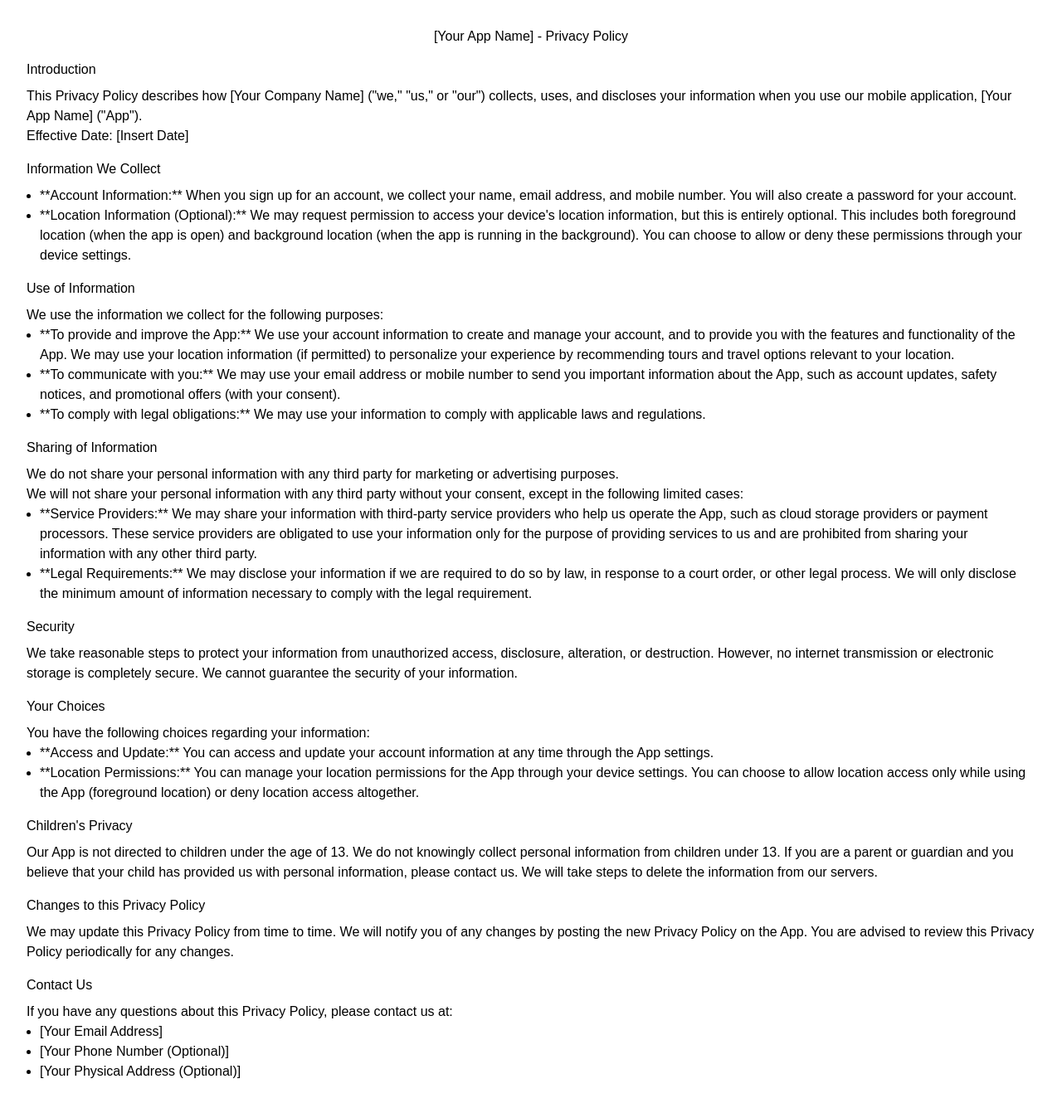
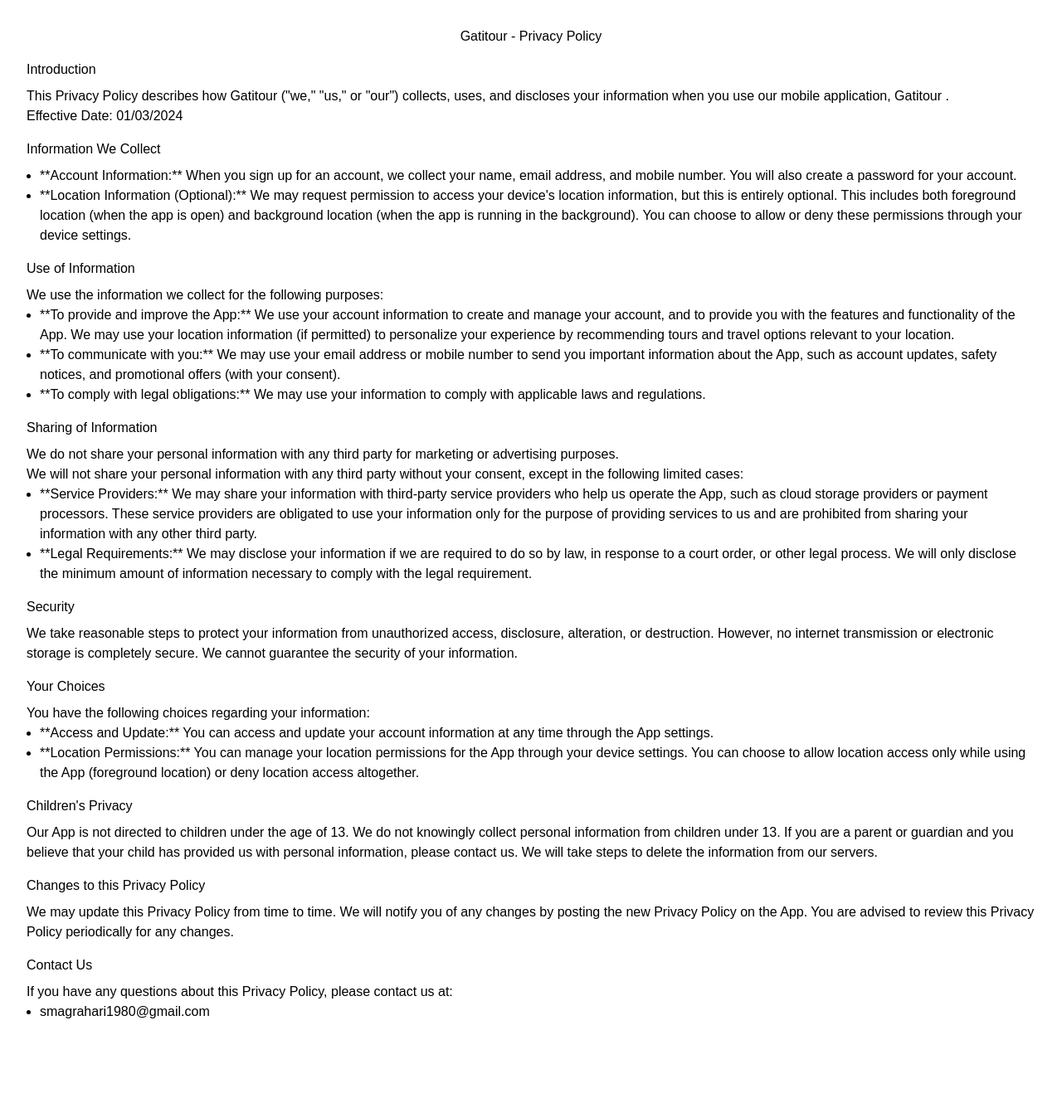
Before and after one commit to mohammed-ask/gatitourcms, a PHP site: page /gatitour/main/privacy-policy.php in a window 1280 px wide. Shown: the whole page at 83% size. After the commit the page ends 1228 px from the top, so only its background shows below. Run offline with PHP 8.4, Linux system fonts and the light colour scheme; style sheets or scripts are compiled from the project's sources.

Commit message:
Update privacy-policy.php

```diff
--- a/main/privacy-policy.php
+++ b/main/privacy-policy.php
@@ -4,7 +4,7 @@
 <head>
     <meta charset="UTF-8">
     <meta name="viewport" content="width=device-width, initial-scale=1.0">
-    <title>[Your App Name] - Privacy Policy</title>
+    <title>Gatitour - Privacy Policy</title>
     <link rel="stylesheet" href="style.css">
 </head>
 <style>
@@ -35,13 +35,13 @@
 
 <body>
     <header>
-        <h1>[Your App Name] - Privacy Policy</h1>
+        <h1>Gatitour - Privacy Policy</h1>
     </header>
     <main>
         <section>
             <h2>Introduction</h2>
-            <p>This Privacy Policy describes how [Your Company Name] ("we," "us," or "our") collects, uses, and discloses your information when you use our mobile application, [Your App Name] ("App").</p>
-            <p>Effective Date: [Insert Date]</p>
+            <p>This Privacy Policy describes how Gatitour ("we," "us," or "our") collects, uses, and discloses your information when you use our mobile application, Gatitour .</p>
+            <p>Effective Date: 01/03/2024</p>
         </section>
 
         <section>
@@ -100,9 +100,7 @@
             <h2>Contact Us</h2>
             <p>If you have any questions about this Privacy Policy, please contact us at:</p>
             <ul>
-                <li>[Your Email Address]</li>
-                <li>[Your Phone Number (Optional)]</li>
-                <li>[Your Physical Address (Optional)]</li>
+                <li>smagrahari1980@gmail.com</li>
             </ul>
         </section>
 
```
